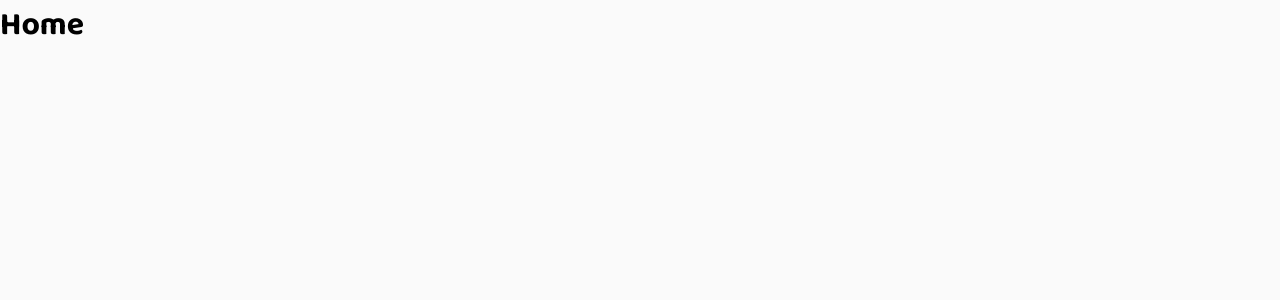
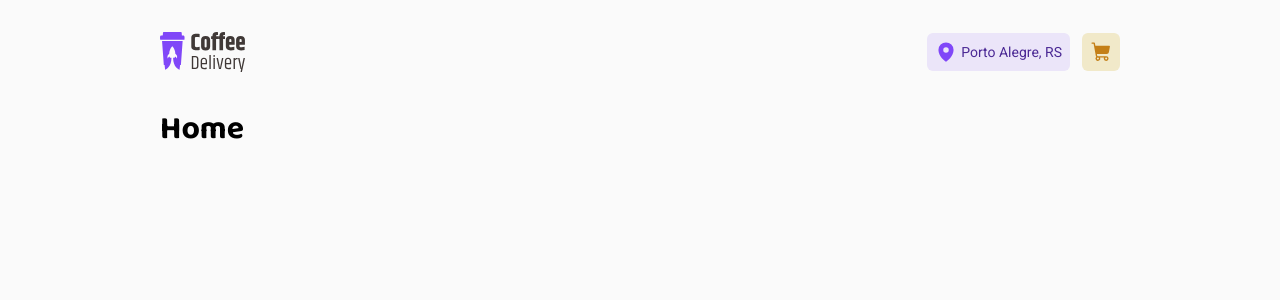
Before and after one commit to bernardodemarco/coffee-delivery, a React (Vite) app: page / in a window 1280 px wide. Shown: the top 300 px of the page. Built offline with nearby package versions, Linux system fonts and the light colour scheme.

Commit message:
starting header component

```diff
--- a/package.json
+++ b/package.json
@@ -10,7 +10,7 @@
     "lint": "eslint src --ext .ts,.tsx"
   },
   "dependencies": {
-    "phosphor-icons": "^1.4.2",
+    "@phosphor-icons/react": "^2.0.9",
     "react": "^18.2.0",
     "react-dom": "^18.2.0",
     "react-hook-form": "^7.43.9",
--- /dev/null
+++ b/src/components/Header/index.tsx
@@ -0,0 +1,20 @@
+import { HeaderContainer, LocationCard, ShoppingCartCard } from './styles'
+import logo from './../../assets/main-logo.svg'
+import { MapPin, ShoppingCart } from '@phosphor-icons/react'
+
+export const Header = () => {
+  return (
+    <HeaderContainer>
+      <img src={logo} alt="" />
+      <div>
+        <LocationCard>
+          <MapPin size={22} weight="fill" />
+          <span>Porto Alegre, RS</span>
+        </LocationCard>
+        <ShoppingCartCard>
+          <ShoppingCart size={22} weight="fill" />
+        </ShoppingCartCard>
+      </div>
+    </HeaderContainer>
+  )
+}
--- /dev/null
+++ b/src/components/Header/styles.ts
@@ -0,0 +1,51 @@
+import styled from 'styled-components'
+
+export const HeaderContainer = styled.header`
+  width: 100%;
+  padding: 2rem 0;
+
+  display: flex;
+  justify-content: space-between;
+  align-items: center;
+
+  & > div {
+    display: flex;
+    gap: 0.75rem;
+    align-items: center;
+  }
+`
+
+export const LocationCard = styled.div`
+  display: flex;
+  align-items: center;
+  gap: 0.25rem;
+  border-radius: 6px;
+  padding: 0.5rem;
+  background-color: ${({ theme }) => theme['purple-light']};
+
+  & > span {
+    font-weight: 400;
+    font-size: 0.875rem;
+    line-height: 1.3;
+    color: ${({ theme }) => theme['purple-dark']};
+  }
+
+  & > svg {
+    color: ${({ theme }) => theme.purple};
+  }
+`
+
+export const ShoppingCartCard = styled.div`
+  display: flex;
+  justify-content: center;
+  align-items: center;
+
+  border-radius: 6px;
+  padding: 0.5rem;
+
+  background-color: ${({ theme }) => theme['yellow-light']};
+
+  & > svg {
+    color: ${({ theme }) => theme['yellow-dark']};
+  }
+`
--- a/src/layouts/DefaultLayout/index.tsx
+++ b/src/layouts/DefaultLayout/index.tsx
@@ -1,5 +1,12 @@
 import { Outlet } from 'react-router-dom'
+import { Header } from '../../components/Header'
+import { LayoutContainer } from './styles'
 
 export const DefaultLayout = () => {
-  return <Outlet />
+  return (
+    <LayoutContainer>
+      <Header />
+      <Outlet />
+    </LayoutContainer>
+  )
 }
--- a/src/layouts/DefaultLayout/styles.ts
+++ b/src/layouts/DefaultLayout/styles.ts
@@ -0,0 +1,7 @@
+import styled from 'styled-components'
+
+export const LayoutContainer = styled.div`
+  width: 100%;
+  max-width: calc(100vw - 20rem);
+  margin: 0 auto;
+`
```
Also changed, not shown: src/assets/main-logo.svg (added), 1 other file (tests, documents, lock files or other folders).
